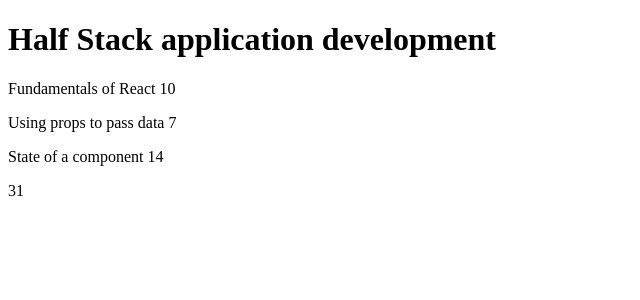
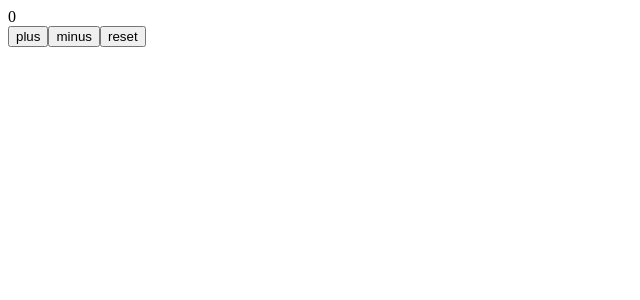
Before and after one commit to imperium02/ReactTutorial, a React (Create React App) app: page / in a window 1280 px wide. Shown: the top 300 px of the page, without its empty margins (0-640 px from the left). Built offline with nearby package versions, Linux system fonts and the light colour scheme.

Commit message:
continous training

```diff
--- a/src/App.js
+++ b/src/App.js
@@ -1,57 +1,29 @@
-import React from 'react'
+import React, {useState} from 'react'
 
-const Header = (props) => {
+const Display = ({counter}) => <div>{counter}</div>
+
+const Button = ({handleClick, text}) => {
   return(
-    <h1>{props.title.name}</h1>
+      <button onClick={handleClick}>
+        {text}
+      </button>
   )
 }
 
-const Content = (props) => {
-  return (
-    <div>
-      <p>{props.course.parts[0].name} {props.course.parts[0].exercises}</p>
-      <p>{props.course.parts[1].name} {props.course.parts[1].exercises}</p>
-      <p>{props.course.parts[2].name} {props.course.parts[2].exercises}</p>
-    </div>
-  )
-}
+const App = (props) => {
+  const [counter, setCounter] = useState(0)
 
-//test test git in webstorm
-
-const Total = (props) => {
-  let sum = 0
-  props.course.parts.forEach(part => {
-    sum += part.exercises
-  });
-  return sum
-}
-
-const App = () => {
-  const course = {
-    name: 'Half Stack application development',
-    parts: [
-      {
-        name: 'Fundamentals of React',
-        exercises: 10
-      },
-      {
-        name: 'Using props to pass data',
-        exercises: 7
-      },
-      {
-        name: 'State of a component',
-        exercises: 14
-      }
-    ]
-  }
-
+  const increaseByOne = () => setCounter(counter + 1)
+  const decreaseBuOne = () => setCounter(counter - 1)
+  const reset = () => setCounter(0)
 
   return (
-    <div>
-      <Header title={course} />
-      <Content course={course} />
-      <Total course={course} />
-    </div>
+      <div>
+        <Display counter={counter} />
+        <Button handleClick={increaseByOne} text='plus'/>
+        <Button handleClick={decreaseBuOne} text='minus'/>
+        <Button handleClick={reset} text='reset'/>
+      </div>
   )
 }
 
--- a/src/index.js
+++ b/src/index.js
@@ -1,7 +1,5 @@
 import ReactDOM from 'react-dom';
 import App from './App';
 
-ReactDOM.render(
-  <App />,
-  document.getElementById('root')
-);
+ReactDOM.render(<App />,
+    document.getElementById('root'))
```
